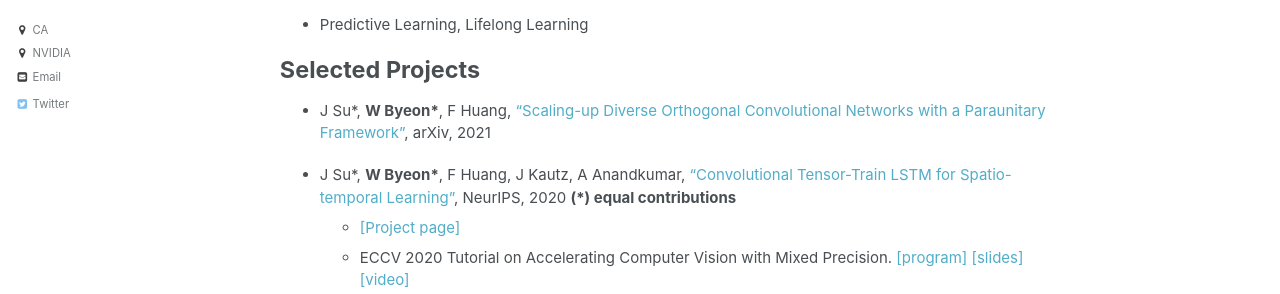
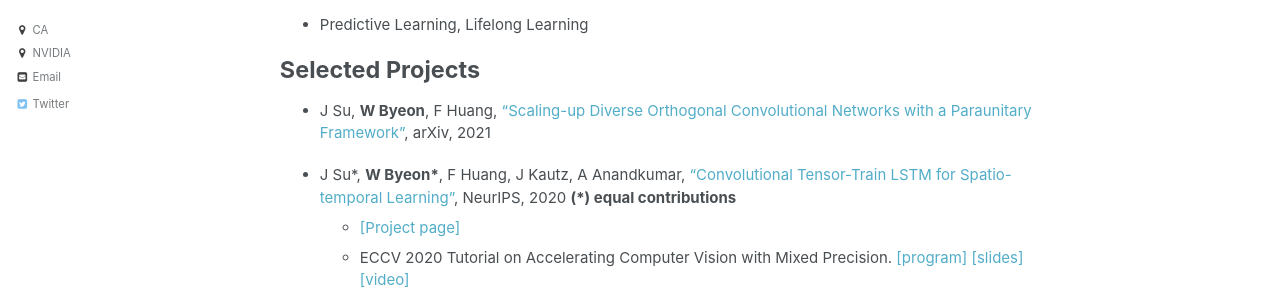
Before and after one commit to wonmin-byeon/wonmin-byeon.github.io, a Jekyll site: the page built from _pages/about.md, in a window 1280 px wide. Shown: the part 326-620 px from the top of the page. Built offline with Jekyll 4.4.1, drawn with Linux system fonts in a browser that asks for light colours.

Commit message:
update the front page

```diff
--- a/_pages/about.md
+++ b/_pages/about.md
@@ -22,7 +22,7 @@ Research
 
 Selected Projects
 ======
-* J Su*, <b>W Byeon*</b>, F Huang, ["Scaling-up Diverse Orthogonal Convolutional Networks with a Paraunitary Framework"](https://wonmin-byeon.github.io/publication/2021-orthoNN), arXiv, 2021
+* J Su, <b>W Byeon</b>, F Huang, ["Scaling-up Diverse Orthogonal Convolutional Networks with a Paraunitary Framework"](https://wonmin-byeon.github.io/publication/2021-orthoNN), arXiv, 2021
 
 * J Su*, <b>W Byeon*</b>, F Huang, J Kautz, A Anandkumar, ["Convolutional Tensor-Train LSTM for Spatio-temporal Learning"](https://wonmin-byeon.github.io/publication/2020-convttlstm), NeurIPS, 2020 <b> (*) equal contributions </b>
     - [[Project page]](https://sites.google.com/nvidia.com/conv-tt-lstm)
```
